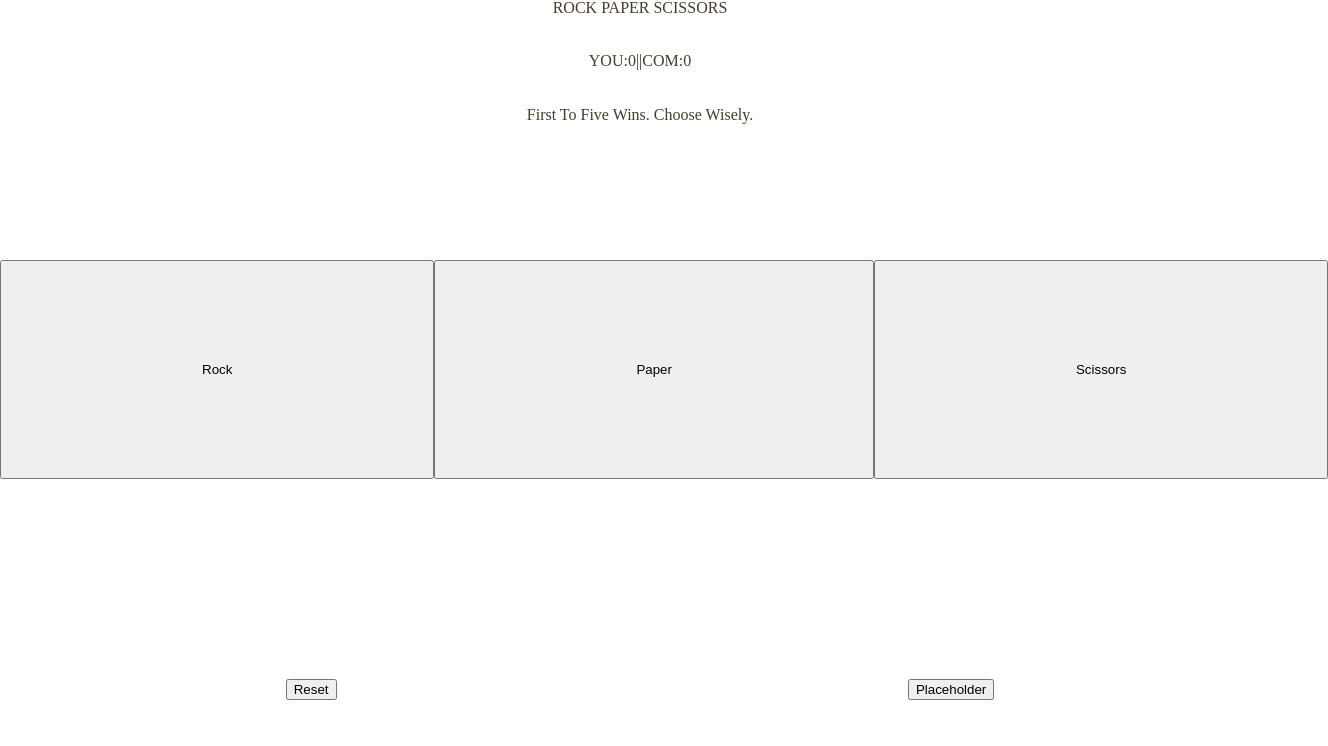
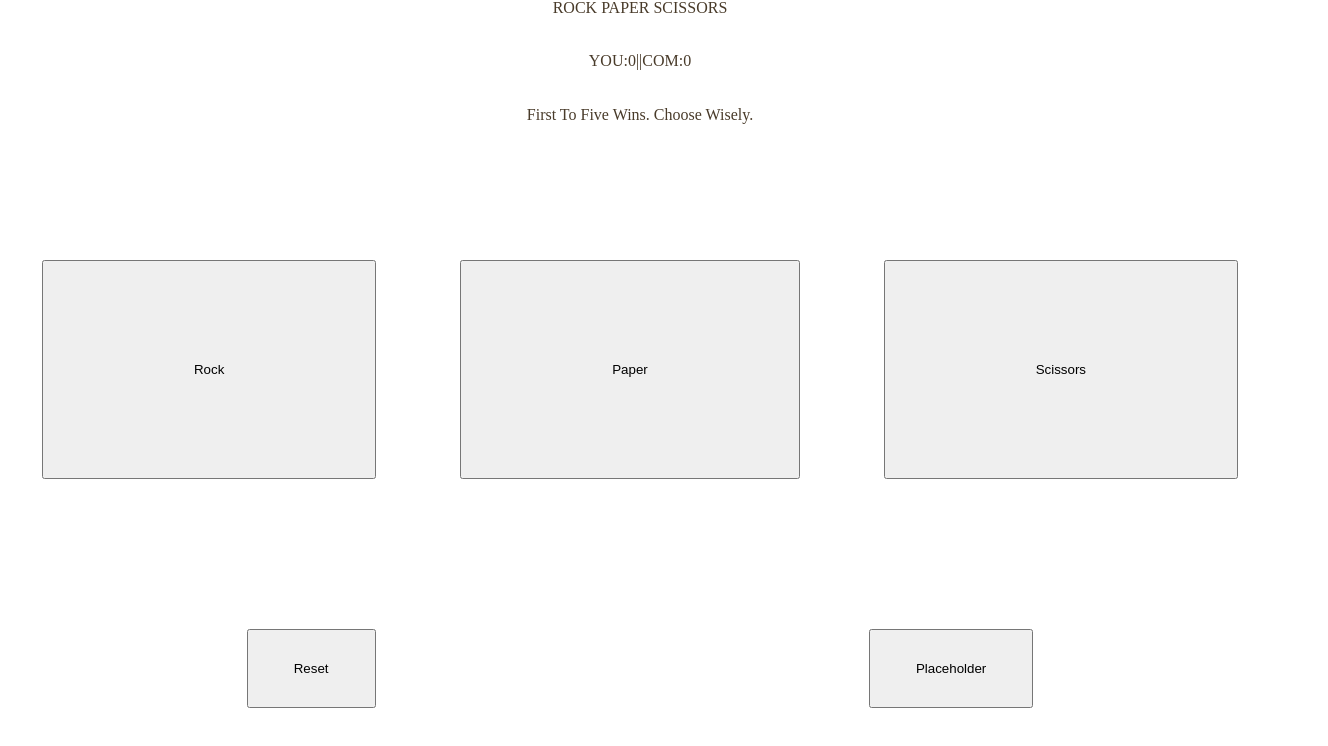
Before and after one commit to DeadpanCakes/rock-paper-scissors, a plain HTML site: page index.html in a window 1280 px wide. Shown: the whole page, 1328 px wide, since content can reach past the window. Drawn offline with Linux system fonts and the light colour scheme.

Commit message:
adjusted spacing for #mainContainer

```diff
--- a/index.html
+++ b/index.html
@@ -26,8 +26,8 @@
                 </li>
             </ul>
             <div id="optionsContainer">
-                <button id="reset">Reset</button>
-                <button id="theme">Placeholder</button>
+                <button class="options" id="reset">Reset</button>
+                <button class="options" id="theme">Placeholder</button>
             </div>
         </div>
     </div>
--- a/style.css
+++ b/style.css
@@ -73,7 +73,6 @@ table {
 #mainContainer {
 	display: flex;
 	flex-direction: column;
-	justify-content: space-around;
 	flex-basis: 80%;
 }
 
@@ -83,12 +82,18 @@ table {
 }
 
 .moves {
-	padding: 100px 200px;
+	margin-top: 100px;
+	padding: 100px 150px;
 }
 
 #optionsContainer {
 	display: flex;
 	justify-content: space-around;
+}
+
+.options {
+	padding: 30px 45px;
+	margin-top: 150px;
 }
 
 /*
```
